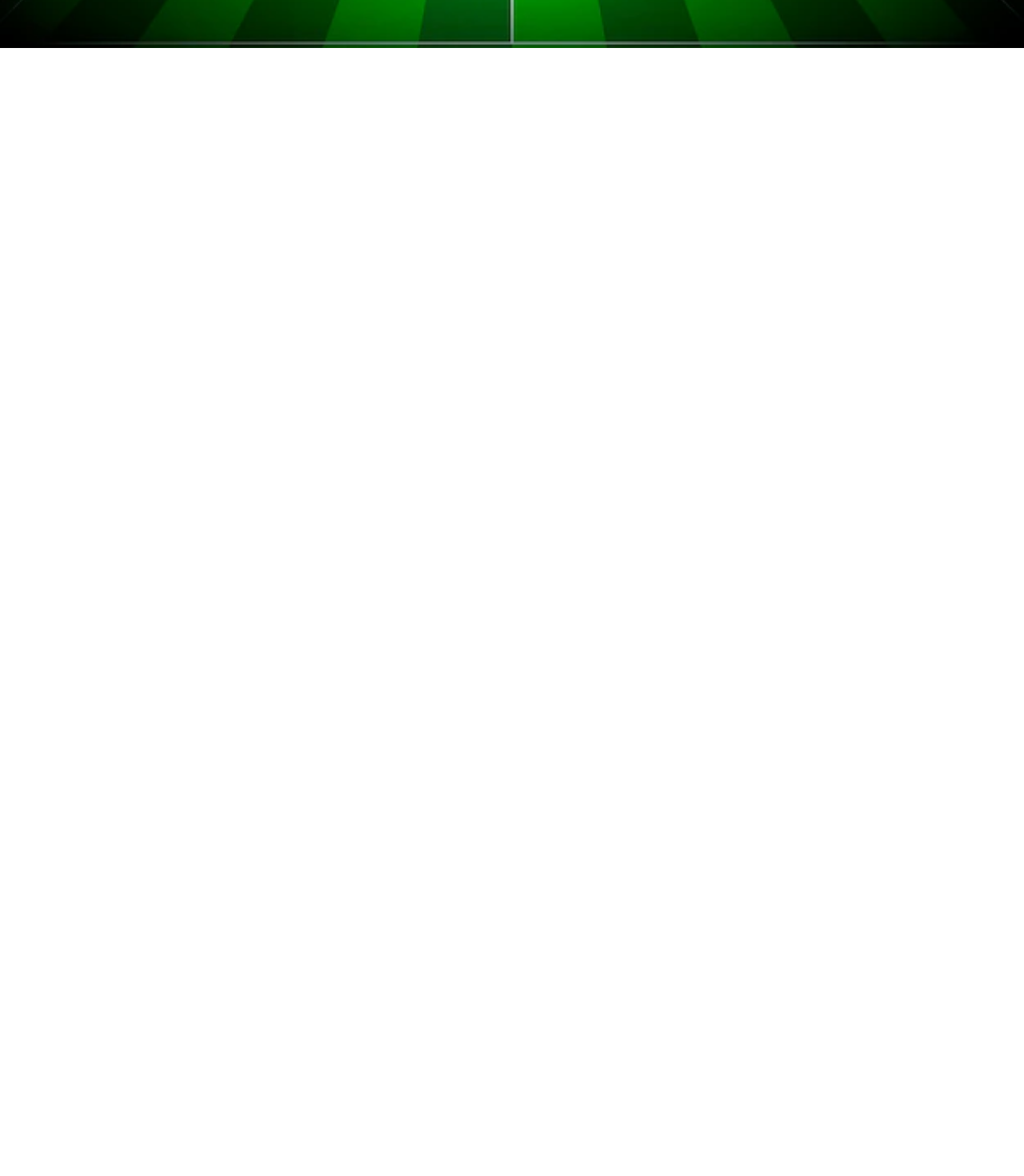
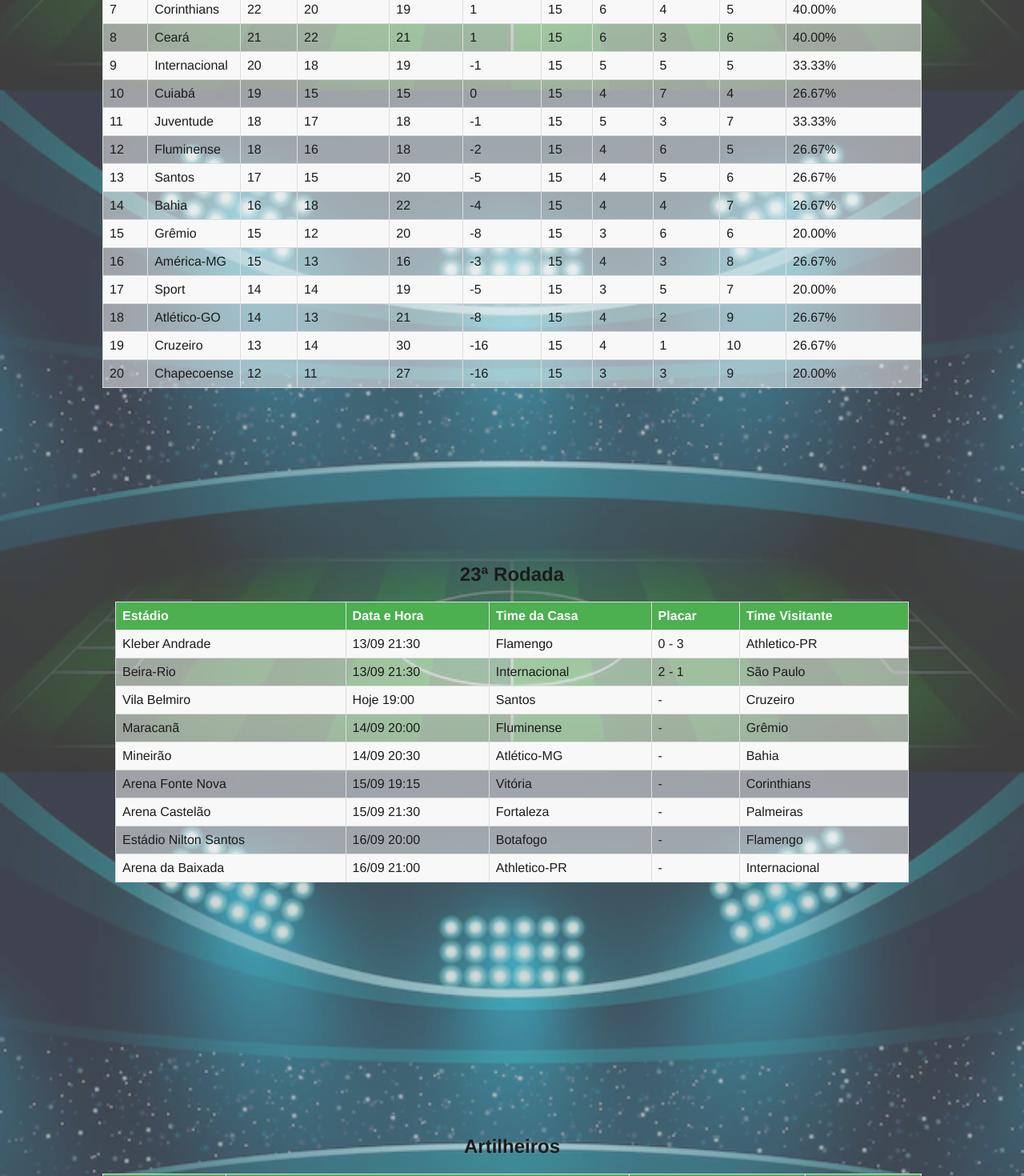
Before and after one commit to AlmadaLuiz14/FutStats, a Vue app: page / in a window 1280 px wide. Before the commit this address had no page. Shown: the part 740-2210 px from the top of the page at 80% size. Before the commit the page ends 800 px from the top, so only its background shows below. Built offline with nearby package versions, Linux system fonts and the light colour scheme.

Commit message:
Click Tabela
.

```diff
--- a/src/App.vue
+++ b/src/App.vue
@@ -1,5 +1,5 @@
 <template>
-  <div class="table-container" v-if="notIsPageLogin && notIsPageCadastro">
+  <div class="table-container">
     <nav class="header">
       <router-link to="/">Home</router-link>
       <router-link to= "/TabelaCampeonato" @click="scrollToSection('tabela-section')">Tabela</router-link>
@@ -18,10 +18,10 @@
       <img alt="Vue logo" src="./assets/TrofeuLogo.png" style="width: 350px">
     </div>
     <h1>Campeonato Brasileiro de Futebol</h1>
-    <FootballTable msg=" TABELA "></FootballTable>
-    <ResultsTable msg=" JOGOS "></ResultsTable>
-    <TopsTable msg=" ARTILHEIROS "></TopsTable>
-    <NewsTable msg=" NOTÍCIAS "></NewsTable>
+    <FootballTable id="tabela-section" msg=" TABELA "></FootballTable>
+    <ResultsTable id="jogos-section" msg=" JOGOS "></ResultsTable>
+    <TopsTable id="artilheiros-section" msg=" ARTILHEIROS "></TopsTable>
+    <NewsTable id="noticias-section" msg=" NOTÍCIAS "></NewsTable>
     <LoginTe></LoginTe>
   </div>
 </template>
```
